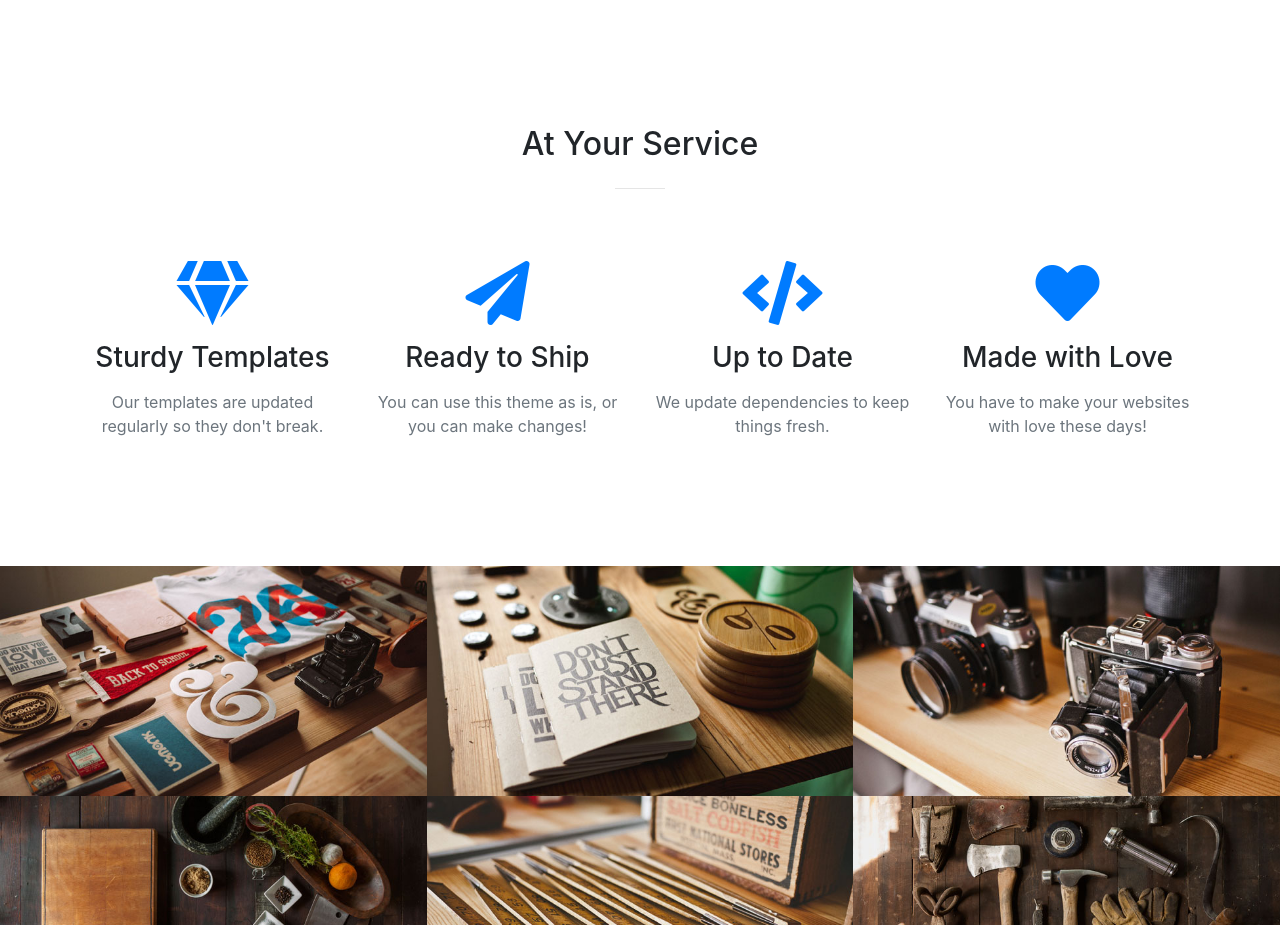
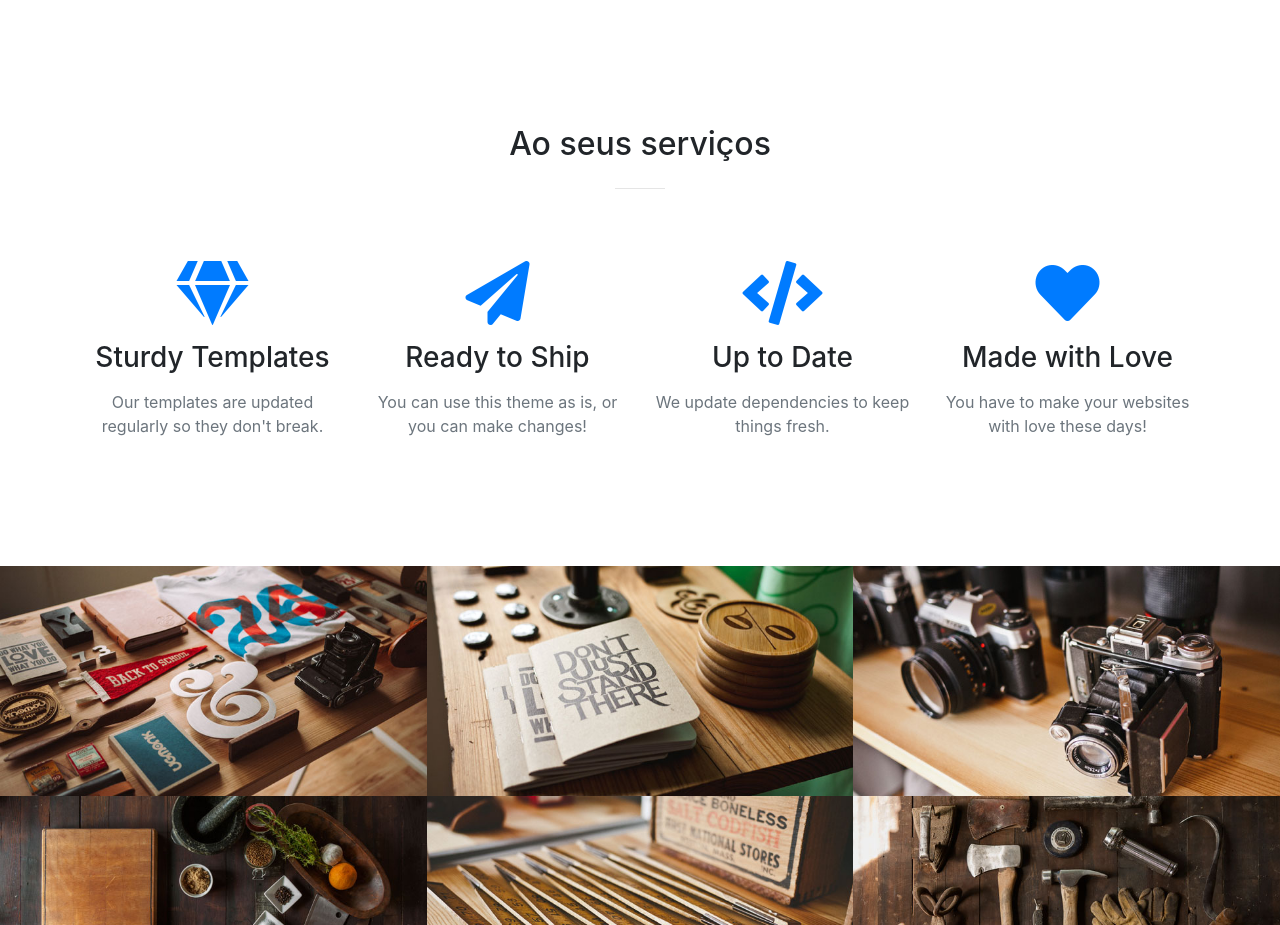
Before and after one commit to caiocqueiroz/GitCourse, a website with bundled scripts: page index.html in a window 1280 px wide. Shown: the part 1280-2205 px from the top of the page. Built offline with nearby package versions, Linux system fonts and the light colour scheme.

Commit message:
Mais traduções no site

```diff
--- a/index.html
+++ b/index.html
@@ -88,7 +88,7 @@
       <div class="container">
         <div class="row">
           <div class="col-lg-12 text-center">
-            <h2 class="section-heading">At Your Service</h2>
+            <h2 class="section-heading">Ao seus serviços</h2>
             <hr class="my-4">
           </div>
         </div>
```
